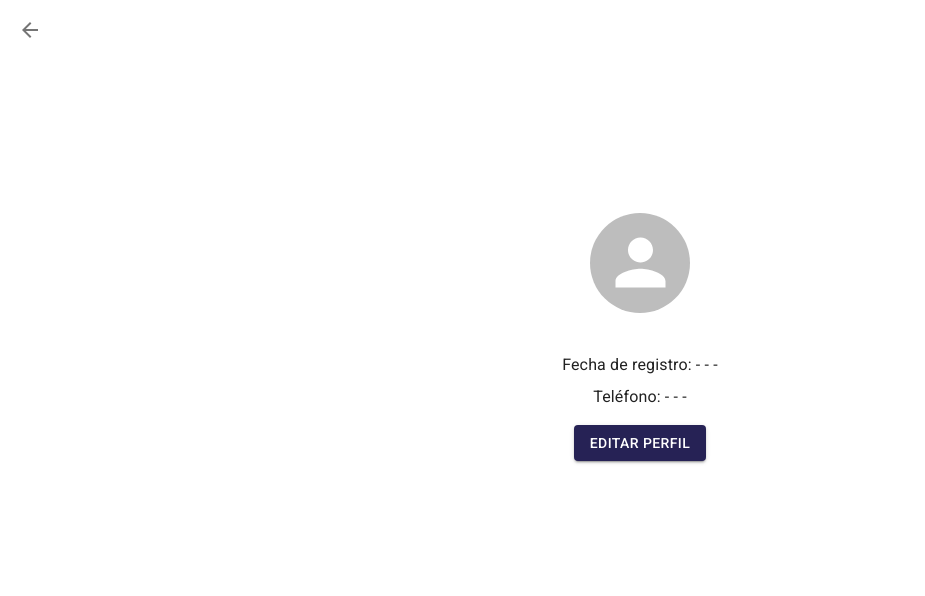
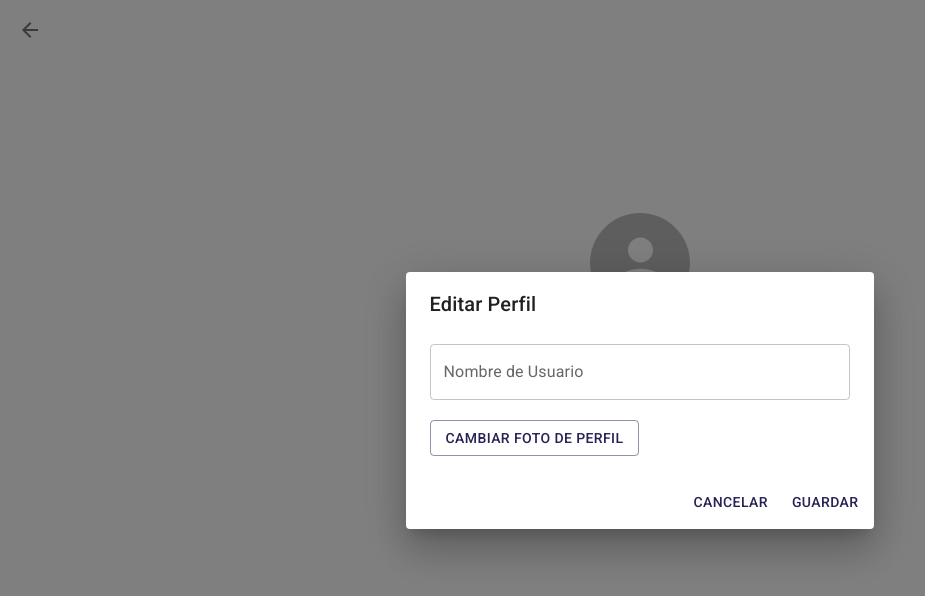
Before and after one commit to NMena06/JournalApp, a React (Vite) app: page /profile in a window 1280 px wide. Both pictures are taken after a click on the button "EDITAR PERFIL". Shown: the top 596 px of the page, without its empty margins (0-925 px from the left). Built offline with nearby package versions, Linux system fonts and the light colour scheme; no server answers.

Commit message:
Mejoras en perfil y carga de notas

```diff
--- a/src/helpers/loadNotes.js
+++ b/src/helpers/loadNotes.js
@@ -8,7 +8,8 @@ export const loadNotes = async () => {
 
     for (const doc of snapshot.docs) {
         const noteData = doc.data();
-        const commentsSnapshot = await getDocs(collection(doc.ref, 'comments'));
+        const commentsRef = collection(doc.ref, 'comments');
+        const commentsSnapshot = await getDocs(commentsRef);
 
         const comments = [];
         commentsSnapshot.forEach(commentDoc => {
--- a/src/journal/components/ProfileView.jsx
+++ b/src/journal/components/ProfileView.jsx
@@ -1,20 +1,68 @@
-import React from 'react';
-import { Grid, Typography, Avatar, IconButton, Button } from '@mui/material';
-import { useSelector } from 'react-redux';
+// ProfileView.js
+import React, { useState } from 'react';
+import { Grid, Typography, Avatar, IconButton, Button, Dialog, DialogTitle, DialogContent, DialogActions, TextField } from '@mui/material';
+import { useSelector, useDispatch } from 'react-redux';
 import ArrowBackIcon from '@mui/icons-material/ArrowBack';
 import { useNavigate } from 'react-router-dom';
+import { editProfile } from '../../store/auth';
+import { fileUpload } from '../../helpers'; // Importamos la función de subida de archivos
 
 const ProfileView = () => {
     const { displayName, email, photoURL } = useSelector(state => state.auth);
     const navigate = useNavigate();
+    const dispatch = useDispatch();
+
+    const [open, setOpen] = useState(false);
+    const [newDisplayName, setNewDisplayName] = useState(displayName);
+    const [newPhotoURL, setNewPhotoURL] = useState(photoURL);
+    const [selectedFile, setSelectedFile] = useState(null); // Estado para almacenar el archivo seleccionado
+    const [uploading, setUploading] = useState(false); // Estado para controlar el proceso de subida
+    const [uploadSuccess, setUploadSuccess] = useState(false); // Estado para mostrar mensaje de éxito
 
     const handleHomeClick = () => {
         navigate('/');
     };
 
     const handleEditProfile = () => {
-        // Implement edit profile functionality
-        console.log('Edit profile clicked');
+        setOpen(true);
+    };
+
+    const handleClose = () => {
+        setOpen(false);
+        // Limpiar estado al cerrar el diálogo
+        setSelectedFile(null);
+        setUploadSuccess(false);
+        setUploading(false);
+    };
+
+    const handleSaveProfile = async () => {
+        if (selectedFile) {
+            try {
+                setUploading(true); // Iniciar proceso de subida
+                // Subir la imagen al servicio y obtener la URL
+                const imageUrl = await fileUpload(selectedFile);
+                setNewPhotoURL(imageUrl); // Actualizar el estado de la nueva URL de la foto de perfil
+                setUploadSuccess(true); // Mostrar mensaje de éxito
+            } catch (error) {
+                console.error('Error al subir la imagen:', error);
+                return;
+            } finally {
+                setUploading(false); // Finalizar proceso de subida
+            }
+        }
+
+        // Disparar acción para editar el perfil
+        dispatch(editProfile({ displayName: newDisplayName, photoURL: newPhotoURL }));
+        setOpen(false);
+    };
+
+    const handlePhotoChange = (e) => {
+        const file = e.target.files[0];
+        if (file) {
+            setSelectedFile(file); // Almacenar el archivo seleccionado en el estado
+            const newPhotoURL = URL.createObjectURL(file);
+            setNewPhotoURL(newPhotoURL);
+        }
     };
 
     return (
@@ -44,6 +92,58 @@ const ProfileView = () => {
             <Button variant="contained" onClick={handleEditProfile} sx={{ mb: 2 }}>
                 Editar perfil
             </Button>
+
+            {/* Diálogo para editar perfil */}
+            <Dialog open={open} onClose={handleClose}>
+                <DialogTitle>Editar Perfil</DialogTitle>
+                <DialogContent>
+                    <TextField
+                        autoFocus
+                        margin="dense"
+                        id="displayName"
+                        label="Nombre de Usuario"
+                        type="text"
+                        fullWidth
+                        value={newDisplayName}
+                        onChange={(e) => setNewDisplayName(e.target.value)}
+                    />
+                    <input
+                        accept="image/*"
+                        style={{ display: 'none' }}
+                        id="raised-button-file"
+                        type="file"
+                        onChange={handlePhotoChange}
+                    />
+                    <label htmlFor="raised-button-file">
+                        <Button variant="outlined" component="span" sx={{ mt: 2 }}>
+                            Cambiar Foto de Perfil
+                        </Button>
+                    </label>
+                    {selectedFile && (
+                        <Typography variant="body2" color="text.secondary" sx={{ mt: 1 }}>
+                            Archivo seleccionado: {selectedFile.name}
+                        </Typography>
+                    )}
+                    {uploading && (
+                        <Typography variant="body2" color="text.secondary" sx={{ mt: 1 }}>
+                            Subiendo imagen...
+                        </Typography>
+                    )}
+                    {uploadSuccess && (
+                        <Typography variant="body2" color="success" sx={{ mt: 1 }}>
+                            Foto subida con éxito
+                        </Typography>
+                    )}
+                </DialogContent>
+                <DialogActions>
+                    <Button onClick={handleClose} disabled={uploading}>
+                        Cancelar
+                    </Button>
+                    <Button onClick={handleSaveProfile} disabled={uploading}>
+                        Guardar
+                    </Button>
+                </DialogActions>
+            </Dialog>
         </Grid>
     );
 };
--- a/src/store/auth/authSlice.js
+++ b/src/store/auth/authSlice.js
@@ -11,16 +11,16 @@ export const authSlice = createSlice({
         errorMessage: null,
     },
     reducers: {
-        login: ( state, { payload } ) => {
-            state.status = 'authenticated', // 'checking', 'not-authenticated', 'authenticated'
+        login: (state, { payload }) => {
+            state.status = 'authenticated'; // 'checking', 'not-authenticated', 'authenticated'
             state.uid = payload.uid;
             state.email = payload.email;
             state.displayName = payload.displayName;
             state.photoURL = payload.photoURL;
             state.errorMessage = null;
         },
-        logout: ( state, { payload } ) => {
-            state.status = 'not-authenticated', // 'checking', 'not-authenticated', 'authenticated'
+        logout: (state, { payload }) => {
+            state.status = 'not-authenticated'; // 'checking', 'not-authenticated', 'authenticated'
             state.uid = null;
             state.email = null;
             state.displayName = null;
@@ -29,10 +29,15 @@ export const authSlice = createSlice({
         },
         checkingCredentials: (state) => {
             state.status = 'checking';
-        }
-    }
+        },
+        editProfile: (state, { payload }) => {
+            state.displayName = payload.displayName;
+            state.photoURL = payload.photoURL;
+        },
+    },
 });
 
+// Action creators are generated for each case reducer function
+export const { login, logout, checkingCredentials, editProfile } = authSlice.actions;
 
-// Action creators are generated for each case reducer function
-export const { login, logout, checkingCredentials } = authSlice.actions;
+export default authSlice.reducer;
```
